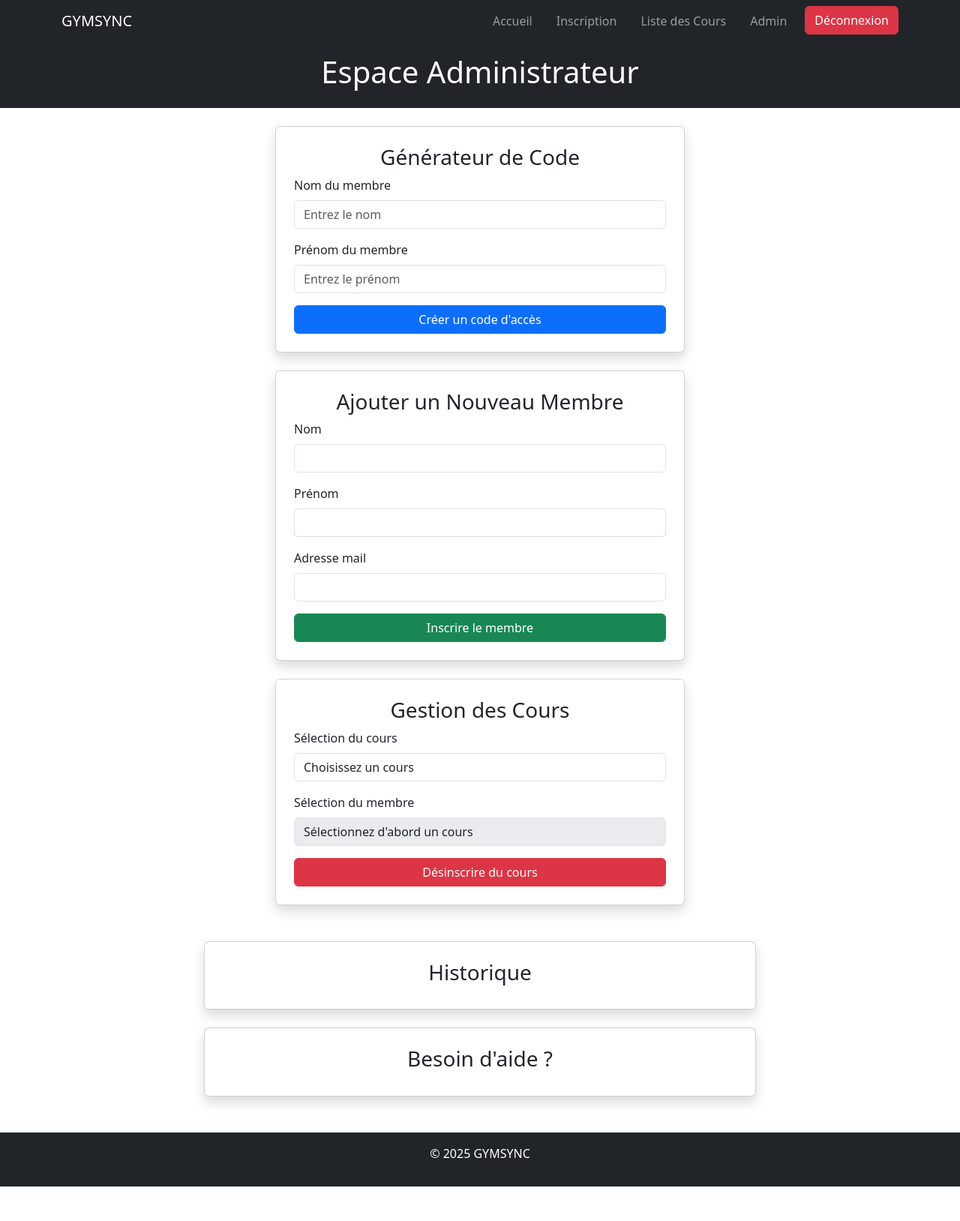
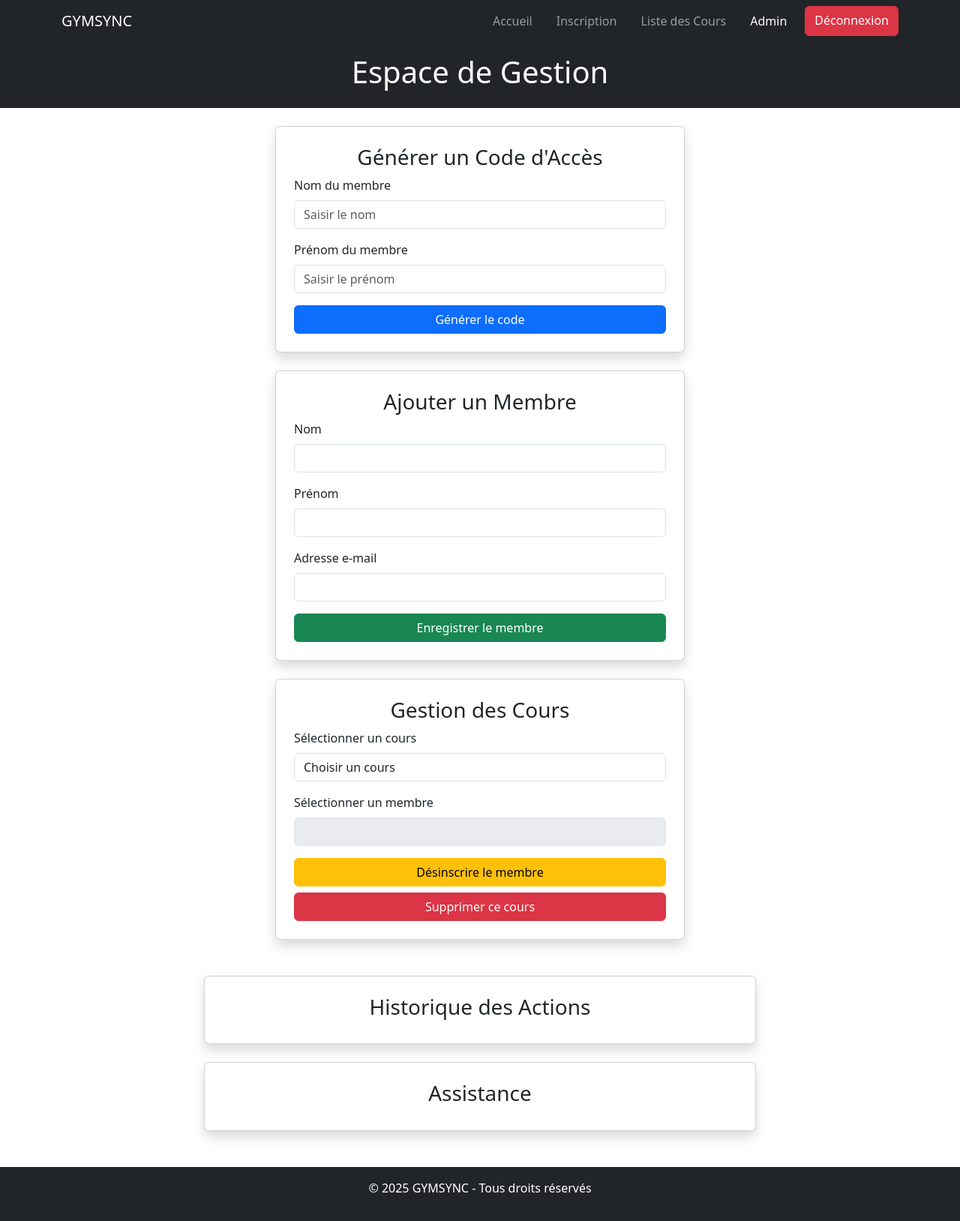
Before and after one commit to UnknownYou64/GYMSYNC, a PHP site: page /Administrateur.php in a window 1280 px wide. Shown: the whole page at 75% size. Before the commit the page ends 1582 px from the top, so only its background shows below. Run offline with PHP 8.4, Linux system fonts and the light colour scheme; the visitor is signed in with stand-in values (Sample User, id 1); data comes from the database, SQL or seed files in the repository; both versions use the stored data as it was after the commit; lists and menus that the app fills with data are empty.

Commit message:
Ajout de supprimer un cours et des tarifs lors de l'inscription a un cours

```diff
--- a/Administrateur.php
+++ b/Administrateur.php
@@ -19,7 +19,7 @@ $message = '';
 $messageType = '';
 
 if ($_SERVER['REQUEST_METHOD'] == 'POST') {
-    if (isset($_POST['generate_code'])) {
+    if (isset($_POST['generer_code'])) {
         try {
             $nom = $_POST['nom'];
             $prenom = $_POST['prenom'];
@@ -33,7 +33,7 @@ if ($_SERVER['REQUEST_METHOD'] == 'POST') {
         }
     }
 
-    if (isset($_POST['add_member'])) {
+    if (isset($_POST['ajout_membre'])) {
         try {
             $nom = $_POST['nom_member'];
             $prenom = $_POST['prenom_member'];
@@ -49,7 +49,7 @@ if ($_SERVER['REQUEST_METHOD'] == 'POST') {
         }
     }
 
-    if (isset($_POST['remove_member_course'])) {
+    if (isset($_POST['suppr_membre_cours'])) {
         try {
             $membre_id = $_POST['membre_id'];
             $cours_id = $_POST['cours_id'];
@@ -57,6 +57,22 @@ if ($_SERVER['REQUEST_METHOD'] == 'POST') {
             $coursDao->supprimerMemberDuCours($membre_id, $cours_id);
 
             $message = "Membre retiré du cours avec succès.";
+            $messageType = 'success';
+        } catch (Exception $e) {
+            $message = $e->getMessage();
+            $messageType = 'danger';
+        }
+    }
+
+    if (isset($_POST['suppr_cours'])) {
+        try {
+            $cours_id = $_POST['cours_id'];
+
+            $coursDao->supprimerToutesReservations($cours_id);
+
+            $coursDao->supprimerCours($cours_id);
+
+            $message = "Le cours a été supprimé avec succès.";
             $messageType = 'success';
         } catch (Exception $e) {
             $message = $e->getMessage();
@@ -77,67 +93,44 @@ if ($_SERVER['REQUEST_METHOD'] == 'POST') {
 </head>
 <body>
 
-<nav class="navbar navbar-expand-lg navbar-dark bg-dark">
-    <div class="container">
-        <a class="navbar-brand" href="#">GYMSYNC</a>
-        <button class="navbar-toggler" type="button" data-bs-toggle="collapse" data-bs-target="#navbarNav">
-            <span class="navbar-toggler-icon"></span>
-        </button>
-        <div class="collapse navbar-collapse" id="navbarNav">
-            <ul class="navbar-nav ms-auto">
-                <li class="nav-item me-3"><a class="nav-link" href="index.php">Accueil</a></li>
-                <li class="nav-item me-3"><a class="nav-link" href="inscription.php">Inscription</a></li>
-                <li class="nav-item me-3"><a class="nav-link" href="Liste.php">Liste des Cours</a></li>
-                <?php if (isset($_SESSION['role']) && $_SESSION['role'] === "admin") { ?>
-                    <li class="nav-item me-3">
-                        <a href="Administrateur.php" class="nav-link">Admin</a>
-                    </li>
-                <?php } ?>
-                <?php if (isset($_SESSION['role'])) { ?>
-                    <li class="nav-item"><a href="logout.php" class="btn btn-danger">Déconnexion</a></li>
-                <?php } ?>
-            </ul>
-        </div>
-    </div>
-</nav>
+<?php
+    include 'NavBar.php';
+?>
 
 <header class="bg-dark text-white text-center py-3">
-    <h1>Espace Administrateur</h1>
+    <h1>Espace de Gestion</h1>
 </header>
 
 <div class="container my-4">
-    <!-- Affichage des messages d'alerte -->
+    <!-- Messages d'alerte en français -->
     <?php if ($message): ?>
         <div class="alert alert-<?php echo $messageType; ?> alert-dismissible fade show" role="alert">
             <?php echo $message; ?>
-            <button type="button" class="btn-close" data-bs-dismiss="alert" aria-label="Close"></button>
+            <button type="button" class="btn-close" data-bs-dismiss="alert" aria-label="Fermer"></button>
         </div>
     <?php endif; ?>
 
-    <!-- Partie principale avec les fonctionnalités -->
     <div class="row justify-content-center">
-
-        <!-- Formulaires au centre -->
         <div class="col-md-6">
             <!-- Générateur de code -->
             <div class="card p-4 shadow mb-4">
-                <h3 class="text-center">Générateur de Code</h3>
+                <h3 class="text-center">Générer un Code d'Accès</h3>
                 <form method="POST" action="Administrateur.php">
                     <div class="mb-3">
                         <label for="nom" class="form-label">Nom du membre</label>
-                        <input type="text" class="form-control" id="nom" name="nom" placeholder="Entrez le nom" required>
+                        <input type="text" class="form-control" id="nom" name="nom" placeholder="Saisir le nom" required>
                     </div>
                     <div class="mb-3">
                         <label for="prenom" class="form-label">Prénom du membre</label>
-                        <input type="text" class="form-control" id="prenom" name="prenom" placeholder="Entrez le prénom" required>
+                        <input type="text" class="form-control" id="prenom" name="prenom" placeholder="Saisir le prénom" required>
                     </div>
-                    <button type="submit" name="generate_code" class="btn btn-primary w-100">Créer un code d'accès</button>
+                    <button type="submit" name="generer_code" class="btn btn-primary w-100">Générer le code</button>
                 </form>
             </div>
 
             <!-- Ajout de membre -->
             <div class="card p-4 shadow mb-4">
-                <h3 class="text-center">Ajouter un Nouveau Membre</h3>
+                <h3 class="text-center">Ajouter un Membre</h3>
                 <form method="POST" action="Administrateur.php">
                     <div class="mb-3">
                         <label for="nom_member" class="form-label">Nom</label>
@@ -148,10 +141,10 @@ if ($_SERVER['REQUEST_METHOD'] == 'POST') {
                         <input type="text" class="form-control" id="prenom_member" name="prenom_member" required>
                     </div>
                     <div class="mb-3">
-                        <label for="mail_member" class="form-label">Adresse mail</label>
+                        <label for="mail_member" class="form-label">Adresse e-mail</label>
                         <input type="email" class="form-control" id="mail_member" name="mail_member" required>
                     </div>
-                    <button type="submit" name="add_member" class="btn btn-success w-100">Inscrire le membre</button>
+                    <button type="submit" name="ajout_membre" class="btn btn-success w-100">Enregistrer le membre</button>
                 </form>
             </div>
 
@@ -160,9 +153,9 @@ if ($_SERVER['REQUEST_METHOD'] == 'POST') {
                 <h3 class="text-center">Gestion des Cours</h3>
                 <form method="POST" action="Administrateur.php">
                     <div class="mb-3">
-                        <label class="form-label">Sélection du cours</label>
+                        <label class="form-label">Sélectionner un cours</label>
                         <select name="cours_id" id="cours_select" class="form-control" required>
-                            <option value="">Choisissez un cours</option>
+                            <option value="">Choisir un cours</option>
                             <?php
                             $cours = $coursDao->recupererTousLesCours();
                             foreach ($cours as $c) {
@@ -175,48 +168,60 @@ if ($_SERVER['REQUEST_METHOD'] == 'POST') {
                         </select>
                     </div>
                     <div class="mb-3">
-                        <label class="form-label">Sélection du membre</label>
-                        <select name="membre_id" id="membre_select" class="form-control" required disabled>
-                            <option value="">Sélectionnez d'abord un cours</option>
+                        <label class="form-label">Sélectionner un membre</label>
+                        <select name="membre_id" id="membre_select" class="form-control" disabled>
+
                         </select>
                     </div>
-                    <button type="submit" name="remove_member_course" class="btn btn-danger w-100">
-                        Désinscrire du cours
-                    </button>
+                    <div class="d-grid gap-2">
+                        <button type="submit" name="suppr_membre_cours" class="btn btn-warning">
+                            Désinscrire le membre
+                        </button>
+                        <button type="submit" name="suppr_cours" class="btn btn-danger">
+                            Supprimer ce cours
+                        </button>
+                    </div>
                 </form>
             </div>
-        </div>
 
 
+
+
+        </div>
     </div>
 
-    <!-- Historique des actions -->
+
+
+    <!-- Historique et support -->
     <div class="row justify-content-center mt-4">
         <div class="col-md-8">
             <div class="card p-4 shadow mb-4">
-                <h3 class="text-center">Historique</h3>
-
+                <h3 class="text-center">Historique des Actions</h3>
             </div>
         </div>
     </div>
 
-    <!-- Zone de support -->
+
+
     <div class="row justify-content-center">
         <div class="col-md-8">
             <div class="card p-4 shadow mb-4">
-                <h3 class="text-center">Besoin d'aide ?</h3>
-                <div class="d-flex justify-content-center gap-3">
-                </div>
+                <h3 class="text-center">Assistance</h3>
             </div>
         </div>
     </div>
 </div>
 
+
+
+
+
+
+
 <script>
 document.getElementById('cours_select').addEventListener('change', function() {
     const cours_id = this.value;
     const membre_select = document.getElementById('membre_select');
-
     if (cours_id) {
         // Faire une requête AJAX pour obtenir les membres du cours
         fetch(`get_membres_cours.php?cours_id=${cours_id}`)
@@ -238,7 +243,7 @@ document.getElementById('cours_select').addEventListener('change', function() {
 </script>
 
 <footer class="bg-dark text-white text-center py-3">
-    <p>&copy; 2025 GYMSYNC</p>
+    <p>&copy; 2025 GYMSYNC - Tous droits réservés</p>
 </footer>
 
 <script src="https://cdn.jsdelivr.net/npm/bootstrap@5.3.0/dist/js/bootstrap.bundle.min.js"></script>
--- /dev/null
+++ b/NavBar.php
@@ -0,0 +1,45 @@
+<?php
+// Récupérer le nom du fichier actuel
+$current_page = basename($_SERVER['PHP_SELF']);
+?>
+
+<nav class="navbar navbar-expand-lg navbar-dark bg-dark">
+    <div class="container">
+        <a class="navbar-brand" href="index.php">GYMSYNC</a>
+        <button class="navbar-toggler" type="button" data-bs-toggle="collapse" data-bs-target="#navbarNav">
+            <span class="navbar-toggler-icon"></span>
+        </button>
+        <div class="collapse navbar-collapse" id="navbarNav">
+            <ul class="navbar-nav ms-auto">
+                <li class="nav-item me-3">
+                    <a class="nav-link <?php echo ($current_page == 'index.php') ? 'active' : ''; ?>"
+                       href="index.php">Accueil</a>
+                </li>
+                <li class="nav-item me-3">
+                    <a class="nav-link <?php echo ($current_page == 'inscription.php') ? 'active' : ''; ?>"
+                       href="inscription.php">Inscription</a>
+                </li>
+                <li class="nav-item me-3">
+                    <a class="nav-link <?php echo ($current_page == 'Liste.php') ? 'active' : ''; ?>"
+                       href="Liste.php">Liste des Cours</a>
+                </li>
+
+                <?php if (isset($_SESSION['role']) && $_SESSION['role'] === "admin") { ?>
+                    <li class="nav-item me-3">
+                        <a class="nav-link <?php echo ($current_page == 'Administrateur.php') ? 'active' : ''; ?>"
+                           href="Administrateur.php">Admin</a>
+                    </li>
+                <?php } ?>
+
+                <?php if (isset($_SESSION['role'])) { ?>
+                    <a href="logout.php" class="btn btn-danger">Déconnexion</a>
+                <?php } else { ?>
+                    <li class="nav-item me-3">
+                        <a class="nav-link <?php echo ($current_page == 'Login.php') ? 'active' : ''; ?>"
+                           href="Login.php">Se connecter</a>
+                    </li>
+                <?php } ?>
+            </ul>
+        </div>
+    </div>
+</nav>
--- a/dao/CoursDao.php
+++ b/dao/CoursDao.php
@@ -112,4 +112,18 @@ class CoursDao extends BaseDonneeDao {
 
         return $this->pdo->query($sql);
     }
+
+    public function supprimerToutesReservations($cours_id) {
+        $sql = "DELETE FROM reservation WHERE IDC = :cours_id";
+        $stmt = $this->pdo->prepare($sql);
+        $stmt->bindParam(':cours_id', $cours_id, PDO::PARAM_INT);
+        return $stmt->execute();
+    }
+
+    public function supprimerCours($cours_id) {
+        $sql = "DELETE FROM cours WHERE IDC = :cours_id";
+        $stmt = $this->pdo->prepare($sql);
+        $stmt->bindParam(':cours_id', $cours_id, PDO::PARAM_INT);
+        return $stmt->execute();
+    }
 }
--- a/dao/MembreDao.php
+++ b/dao/MembreDao.php
@@ -4,13 +4,13 @@ require_once __DIR__ . '/BaseDonneeDao.php';
 require_once __DIR__ . '/CoursDao.php';
 
 class MembreDao extends BaseDonneeDao {
+    public function __construct() {
+        parent::__construct('membre');
+    }
+
     // Variables simples pour admin
     public $admin_email = "admin@gmail.com";
     public $admin_password = "admin";
-
-    public function __construct() {
-        parent::__construct('membre');
-    }
 
     // Connexion basique
     public function verifierConnexion($email, $password) {
@@ -134,4 +134,15 @@ class MembreDao extends BaseDonneeDao {
 
         return $stmt->fetchAll(PDO::FETCH_ASSOC);
     }
+
+    public function majTarif($membre_id, $tarif_id) {
+        $sql = "UPDATE membre
+                SET tarif_id = :tarif_id
+                WHERE Identifiant = :membre_id";
+
+        $stmt = $this->pdo->prepare($sql);
+        $stmt->bindParam(':tarif_id', $tarif_id, PDO::PARAM_INT);
+        $stmt->bindParam(':membre_id', $membre_id, PDO::PARAM_INT);
+        return $stmt->execute();
+    }
 }
```
Also changed, not shown: Liste.php (+3 -21 lines), accueil.php (deleted, +0 -118 lines), dao/TarifDao.php (added, +25 -0 lines), gymsync.sql (+22 -1 lines), index.php (+5 -36 lines), inscription.php (+35 -36 lines).
